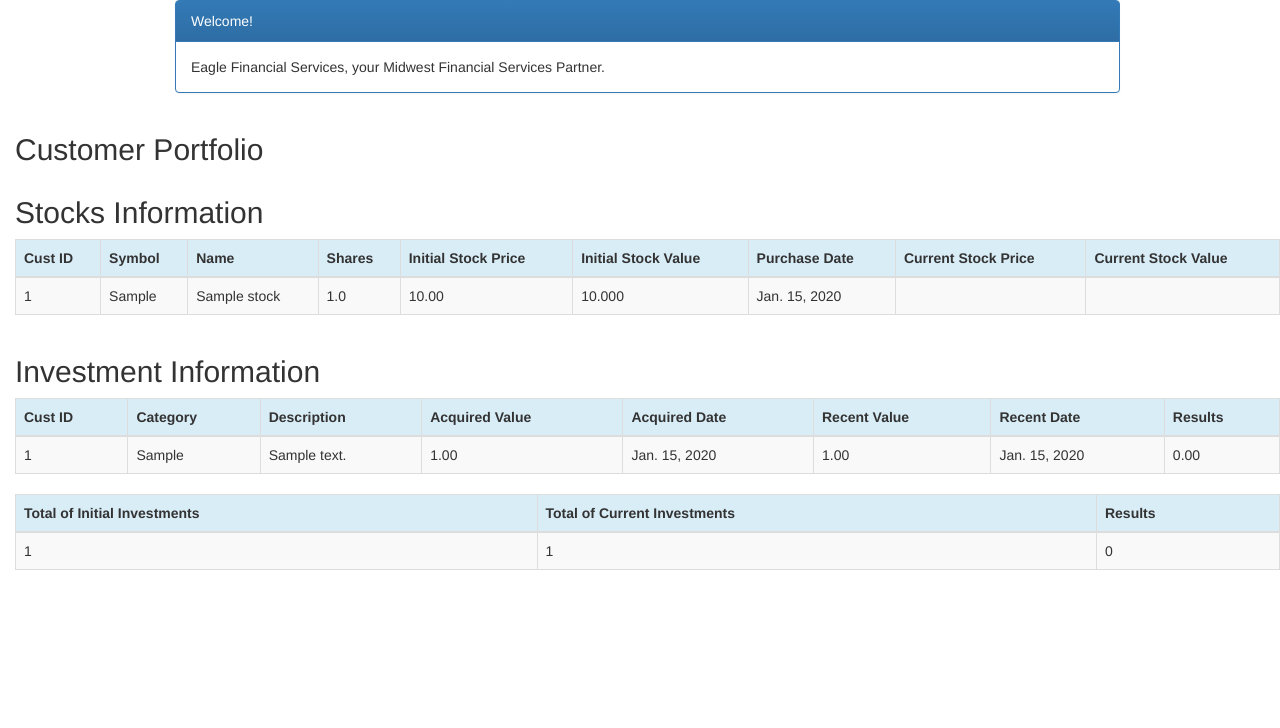
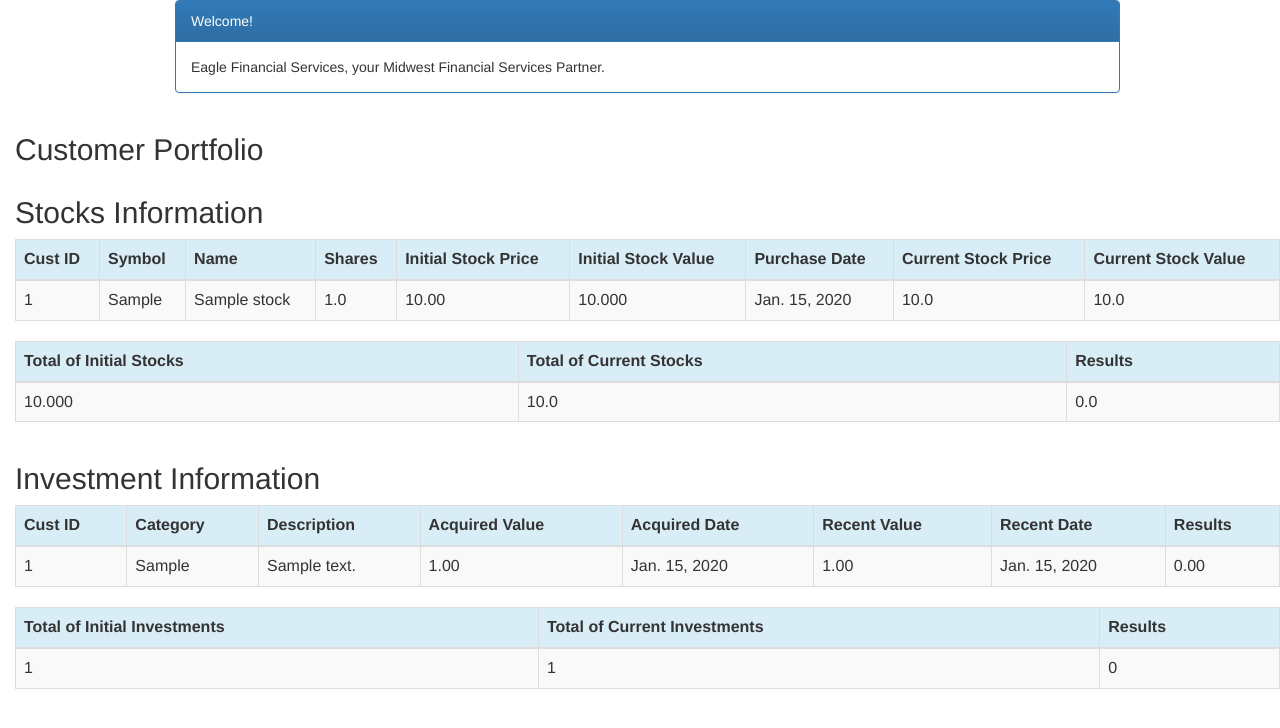
Before and after one commit to vasuparikh/efsblog, a Django app: page /customer/1/portfolio/ in a window 1280 px wide. Shown: the top 728 px of the page. Run offline with Django 3.2, Linux system fonts and the light colour scheme; a user stored in the database is signed in; tables that the repository leaves empty hold one stand-in row (values such as "Sample post"); a database or web service that is not in the repository returns one stand-in record (values such as "Sample title"); data that the repository does not hold is empty; some libraries are stand-ins or nearby versions.

Commit message:
My efs blog

```diff
--- a/efs/settings.py
+++ b/efs/settings.py
@@ -23,7 +23,7 @@
 SECRET_KEY = '^0f1zm#xj^j50qy7-+%wcq_8*2gv_)w3#a8y1x(3j$49b3guzr'
 
 # SECURITY WARNING: don't run with debug turned on in production!
-DEBUG = True
+DEBUG = False
 
 ALLOWED_HOSTS = ['*']
 
@@ -40,6 +40,7 @@
     'mathfilters',
     'django.contrib.humanize',
     'portfolio',
+    'rest_framework'
 ]
 
 MIDDLEWARE = [
--- a/portfolio/models.py
+++ b/portfolio/models.py
@@ -1,3 +1,4 @@
+import requests
 from django.db import models
 from django.utils import timezone
 from django.contrib.auth.models import User
@@ -70,6 +71,28 @@
     def initial_stock_value(self):
         return self.shares * self.purchase_price
 
+    def current_stock_price(self):
+        symbol_f = str(self.symbol)
+        main_api = 'https://www.alphavantage.co/query?function=TIME_SERIES_INTRADAY&symbol='
+        api_key = '&interval=1min&apikey=EP4N0T7KE6RPY4JH'
+        url = main_api + symbol_f + api_key
+        json_data = requests.get(url).json()
+        mkt_dt = (json_data["Meta Data"]["3. Last Refreshed"])
+        open_price = float(json_data["Time Series (1min)"][mkt_dt]["1. open"])
+        share_value = open_price
+        return share_value
+
+    def current_stock_value(self):
+        symbol_f = str(self.symbol)
+        main_api = 'https://www.alphavantage.co/query?function=TIME_SERIES_INTRADAY&symbol='
+        api_key = '&interval=1min&apikey=EP4N0T7KE6RPY4JH'
+        url = main_api + symbol_f + api_key
+        json_data = requests.get(url).json()
+        mkt_dt = (json_data["Meta Data"]["3. Last Refreshed"])
+        open_price = float(json_data["Time Series (1min)"][mkt_dt]["1. open"])
+        share_value = open_price
+        return float(share_value) * float(self.shares)
+
 
 class MutualFunds(models.Model):
     customer = models.ForeignKey(Customer, related_name='mutualfunds')
--- a/portfolio/templates/portfolio/investment_delete.html
+++ b/portfolio/templates/portfolio/investment_delete.html
@@ -2,7 +2,7 @@
 
 {% block body_block %}
     <h1>Delete {{ customer.name }}?</h1>
-    <h1>Delete {{ investment.name }}?</h1>
+    <h1>Delete {{ investment.category }}?</h1>
     <form method="post">
         {% csrf_token %}
         <input type="submit" class="btn btn-danger" value="Delete">
--- a/portfolio/templates/portfolio/portfolio.html
+++ b/portfolio/templates/portfolio/portfolio.html
@@ -1,6 +1,5 @@
 {% load staticfiles %}
 {% load mathfilters %}
-<!DOCTYPE html>
 <link rel="stylesheet" href="//maxcdn.bootstrapcdn.com/bootstrap/3.2.0/css/bootstrap.min.css">
 <link rel="stylesheet" href="//maxcdn.bootstrapcdn.com/bootstrap/3.2.0/css/bootstrap-theme.min.css">
 <link href="//fonts.googleapis.com/css?family=Lobster&subset=latin,latin-ext" rel="stylesheet" type="text/css">
@@ -68,6 +67,26 @@
         </tbody>
     </table>
 </div>
+<div>
+    <table class="table table-striped table-bordered table-hover">
+        <thead>
+        <tr class="bg-info">
+
+            <th>Total of Initial Stocks</th>
+            <th>Total of Current Stocks</th>
+            <th>Results</th>
+
+        </tr>
+        </thead>
+        <tbody>
+            <tr>
+                <td>{{ sum_of_initial_stock_value }}</td>
+                <td>{{ sum_current_stocks_value }}</td>
+                <td>{{ sum_current_stocks_value | sub:sum_of_initial_stock_value }}</td>
+            </tr>
+        </tbody>
+    </table>
+</div>
 
 <div class="row">
     <h2 style="padding-left: 15Px">Investment Information</h2>
--- a/portfolio/urls.py
+++ b/portfolio/urls.py
@@ -1,5 +1,6 @@
 from django.conf.urls import url
 from . import views
+from rest_framework.urlpatterns import format_suffix_patterns
 
 urlpatterns = [
     url(r'^$', views.home, name='home'),
@@ -21,5 +22,7 @@
     url(r'^mutualfund/(?P<pk>\d+)/delete/$', views.mutualfund_delete, name='mutualfund_delete'),
     url(r'^mutualfund/create/$', views.mutualfund_new, name='mutualfund_new'),
     url(r'^accounts/profile/$', views.home, name='home'),
+    url(r'^customers_json/', views.CustomerList.as_view()),
+]
 
-]
+urlpatterns = format_suffix_patterns(urlpatterns)
--- a/portfolio/views.py
+++ b/portfolio/views.py
@@ -3,6 +3,11 @@
 from django.db.models import Sum
 from django.shortcuts import redirect
 from django.shortcuts import render, get_object_or_404
+from rest_framework.views import APIView
+from rest_framework.response import Response
+from rest_framework import status
+from .serializers import CustomerSerializer
+
 from .forms import *
 from .models import *
 
@@ -187,7 +192,7 @@
 def mutualfund_delete(request, pk):
     mutualfund = get_object_or_404(Stock, pk=pk)
     mutualfund.delete()
-    mutualfunds = MutualFunds.objects.filter(acquired_date__lte=timezone.now())
+    mutualfunds = MutualFunds.objects.filter(beginning_date__lte=timezone.now())
     return render(request, 'portfolio/mutualfund_list.html', {'mutualfunds': mutualfunds})
 
 
@@ -200,7 +205,25 @@
     sum_recent_value = Investment.objects.filter(customer=pk).aggregate(Sum('recent_value'))
     sum_acquired_value = Investment.objects.filter(customer=pk).aggregate(Sum('acquired_value'))
 
+    # Initialize the value of the stocks
+    sum_current_stocks_value = 0
+    sum_of_initial_stock_value = 0
+
+    # Loop through each stock and add the value to the total
+    for stock in stocks:
+        sum_current_stocks_value += stock.current_stock_value()
+        sum_of_initial_stock_value += stock.initial_stock_value()
+
     return render(request, 'portfolio/portfolio.html', {'customers': customers, 'investments': investments,
                                                         'stocks': stocks,
                                                         'sum_recent_value': sum_recent_value,
-                                                        'sum_acquired_value': sum_acquired_value, })
+                                                        'sum_acquired_value': sum_acquired_value,
+                                                        'sum_current_stocks_value': sum_current_stocks_value,
+                                                        'sum_of_initial_stock_value': sum_of_initial_stock_value})
+
+
+class CustomerList(APIView):
+    def get(self, request):
+        customers_json = Customer.objects.all()
+        serializer = CustomerSerializer(customers_json, many=True)
+        return Response(serializer.data)
```
Also changed, not shown: portfolio/serializers.py (added, +9 -0 lines).
